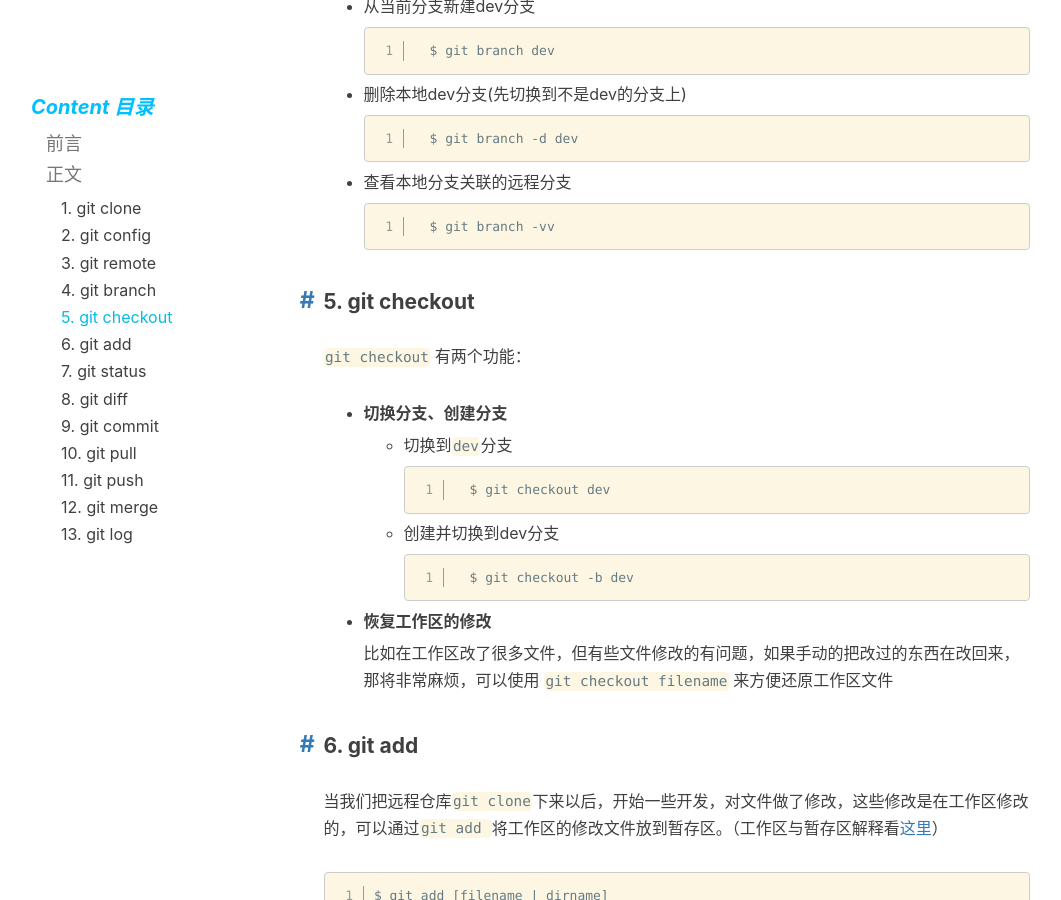
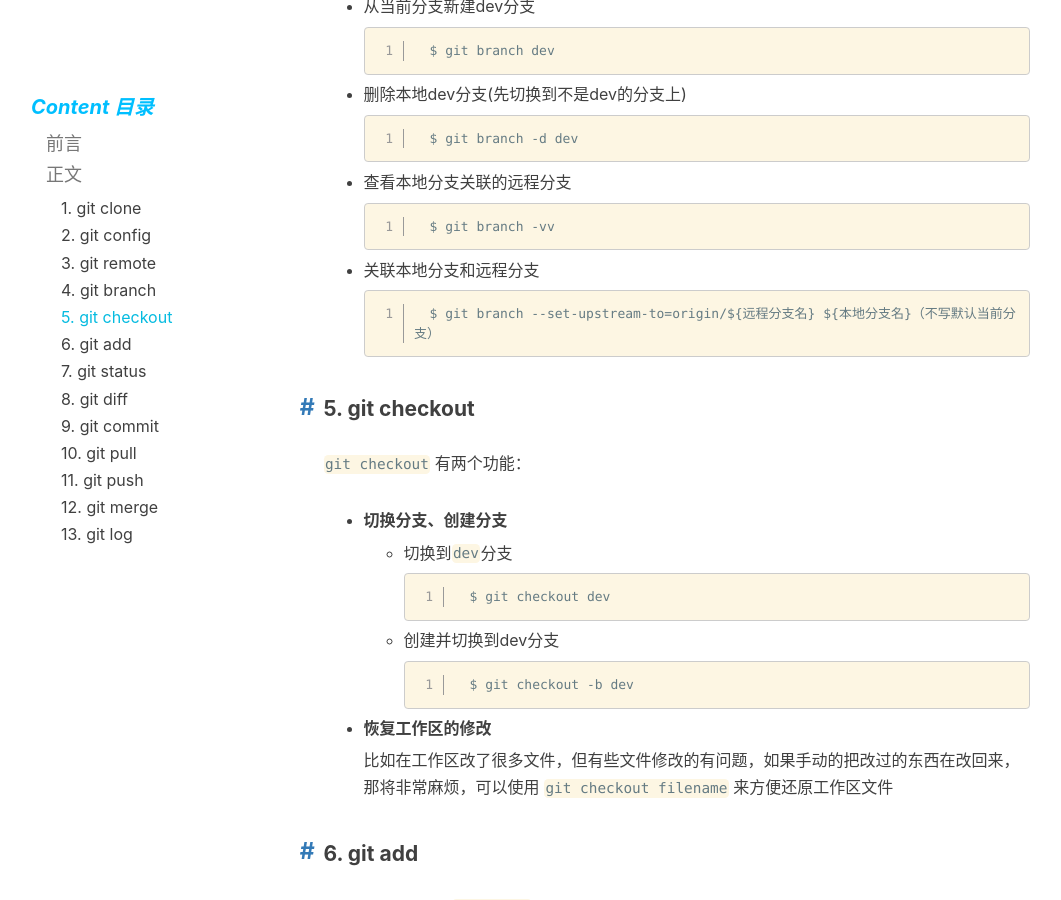
Before and after one commit to liuxingyu521/blog, a Jekyll site: the page built from _posts/2018-03-27-git-1.md, in a window 1280 px wide and 900 px high, scrolled down 2825 px. Shown: the whole window, without its empty margins (39-1100 px from the left). Built offline with Jekyll 4.4.1, drawn with Linux system fonts in a browser that asks for light colours; comment, search, counter and statistics services are not loaded.

Commit message:
:sparkles: 增加 git 命令

````diff
--- a/_posts/2018-03-27-git-1.md
+++ b/_posts/2018-03-27-git-1.md
@@ -105,6 +105,12 @@ $ git clone 版本库地址
     $ git branch -vv
     ```
 
+* 关联本地分支和远程分支
+
+    ```sh
+    $ git branch --set-upstream-to=origin/${远程分支名} ${本地分支名}（不写默认当前分支）
+    ```
+
 #### 5. git checkout
 
 `git checkout` 有两个功能：
````
